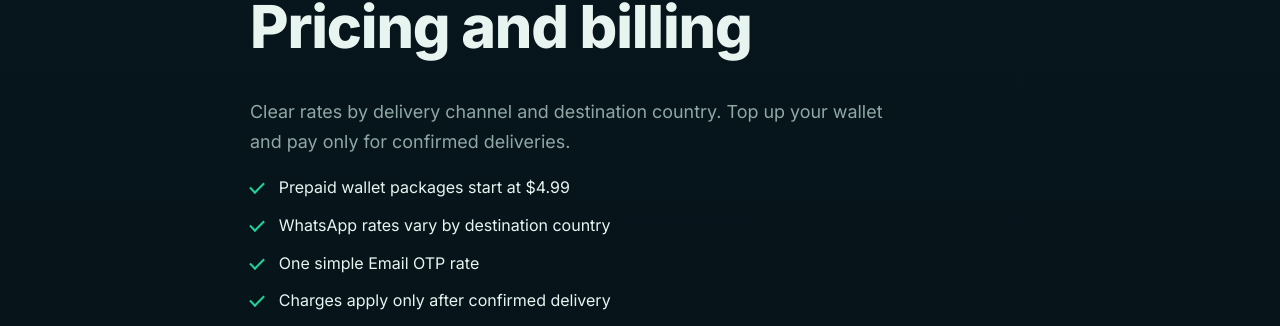
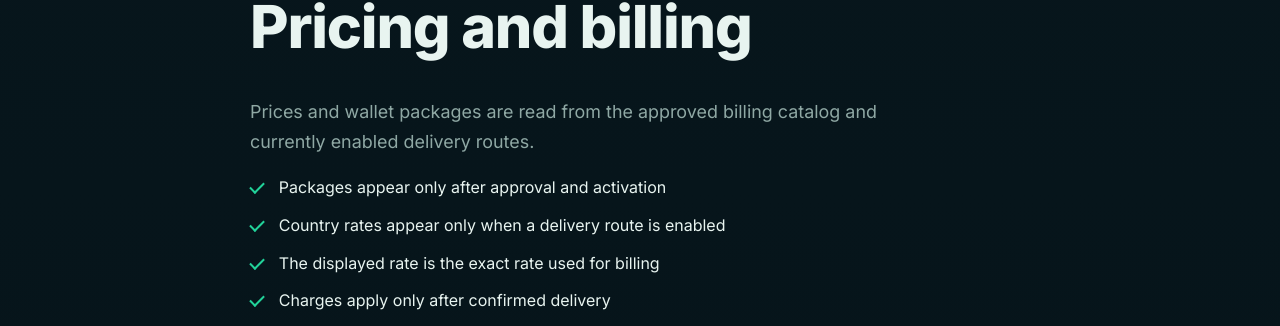
Before and after one commit to ibrahemahmedabdo1-ai/otpprovidersas, a Next.js app in the folder apps/website/: page /en/pricing in a window 1280 px wide. Shown: the part 187-513 px from the top of the page. Built offline with nearby package versions, Linux system fonts and the light colour scheme; no server answers.

Commit message:
Clarify pricing page shows only active billing rates

```diff
--- a/apps/website/src/app/[locale]/pricing/page.tsx
+++ b/apps/website/src/app/[locale]/pricing/page.tsx
@@ -29,8 +29,8 @@ export default async function Pricing({ params }: P) {
       <div className="wrap section narrow">
         <Crumbs locale={locale} t={t} items={crumbs} />
         <h1>{t.pricing.h1}</h1>
-        <p className="lead">{locale === "ar" ? "أسعار واضحة حسب قناة الإرسال ودولة المستلم. اشحن رصيدك وادفع فقط مقابل الرسائل التي تم تأكيد تسليمها." : "Clear rates by delivery channel and destination country. Top up your wallet and pay only for confirmed deliveries."}</p>
-        <ul className="ticks">{(locale === "ar" ? ["الباقات رصيد مسبق الدفع يبدأ من 4.99 دولار", "سعر مختلف لكل دولة في واتساب", "البريد الإلكتروني بسعر موحد", "لا يتم الخصم إلا بعد تأكيد التسليم"] : ["Prepaid wallet packages start at $4.99", "WhatsApp rates vary by destination country", "One simple Email OTP rate", "Charges apply only after confirmed delivery"]).map((p) => <li key={p}>{p}</li>)}</ul>
+        <p className="lead">{locale === "ar" ? "الأسعار والباقات المعروضة تُقرأ من التعرفة المعتمدة ومسارات الإرسال الفعالة في النظام." : "Prices and wallet packages are read from the approved billing catalog and currently enabled delivery routes."}</p>
+        <ul className="ticks">{(locale === "ar" ? ["تظهر الباقات بعد اعتمادها وتفعيلها", "تظهر أسعار الدول عند تفعيل مسار الإرسال", "السعر المعروض هو نفسه المستخدم في الخصم", "لا يتم الخصم إلا بعد تأكيد التسليم"] : ["Packages appear only after approval and activation", "Country rates appear only when a delivery route is enabled", "The displayed rate is the exact rate used for billing", "Charges apply only after confirmed delivery"]).map((p) => <li key={p}>{p}</li>)}</ul>
       </div>
       <Plans locale={locale} l={l} />
       <CountryPricing locale={locale} />
```
